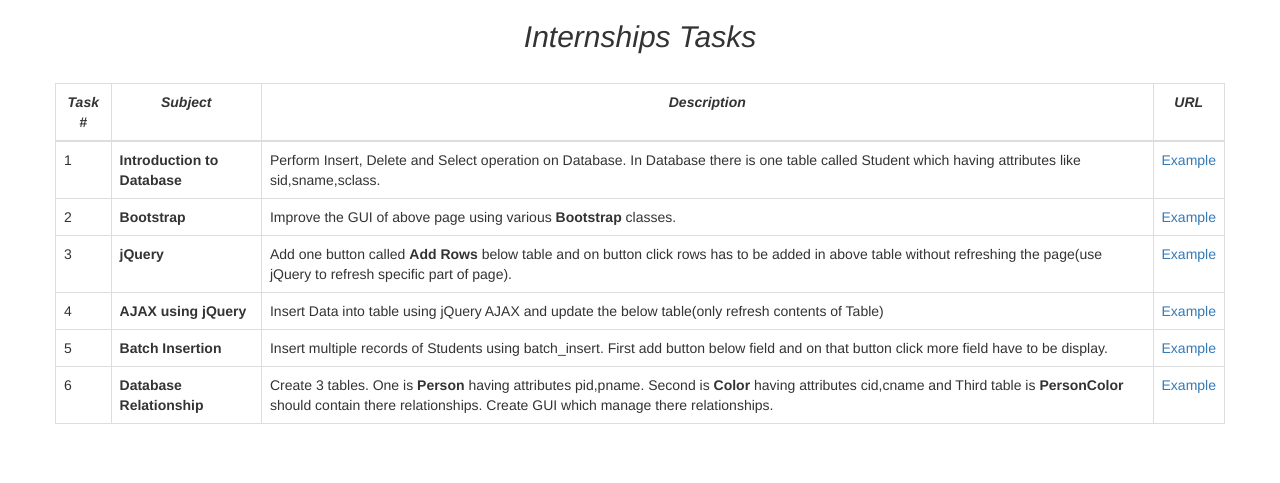
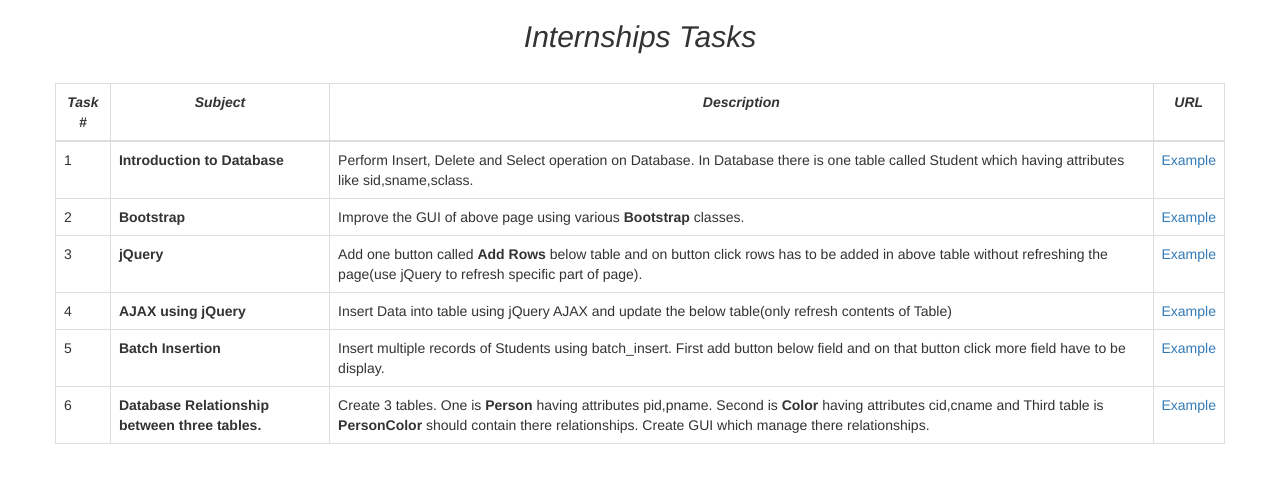
Before and after one commit to jigneshsawant/codeigniter, a CodeIgniter app: page /codeigniter/index.php/tasks_control/index in a window 1280 px wide. Shown: the top 483 px of the page. Run offline with CodeIgniter, Linux system fonts and the light colour scheme; some libraries are stand-ins or nearby versions.

Commit message:
20/12/2016 3:06 PM

```diff
--- a/application/views/Tasks.php
+++ b/application/views/Tasks.php
@@ -61,7 +61,7 @@ defined('BASEPATH') OR exit('No direct script access allowed');
             </tr>
             <tr>
                 <td>6</td>
-                <td><b>Database Relationship</b></td>
+                <td><b>Database Relationship between three tables.</b></td>
                 <td>Create 3 tables. One is <b>Person</b> having attributes pid,pname. Second is <b>Color</b> having attributes cid,cname and Third table is <b>PersonColor</b> should contain there relationships. Create GUI which manage there relationships.</td>
                 <td><a href="<?php echo base_url() ?>Person_Color_Control">Example</a></td>
             </tr>
```
